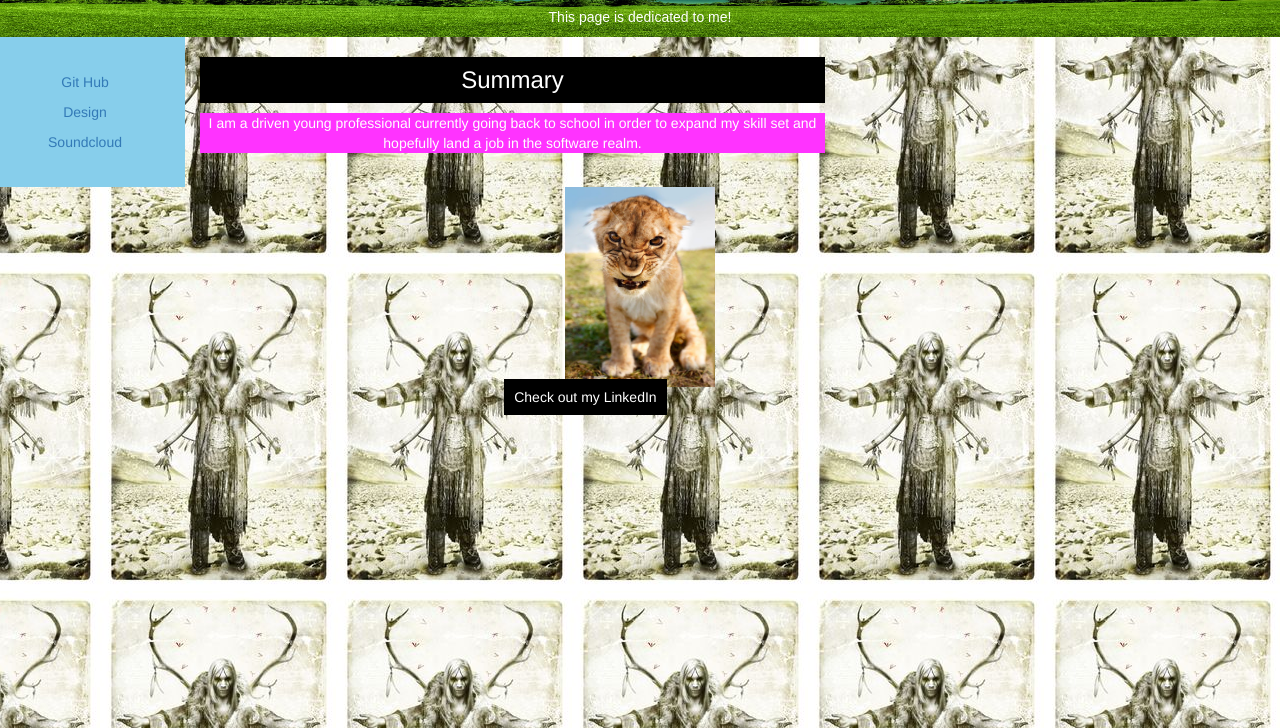
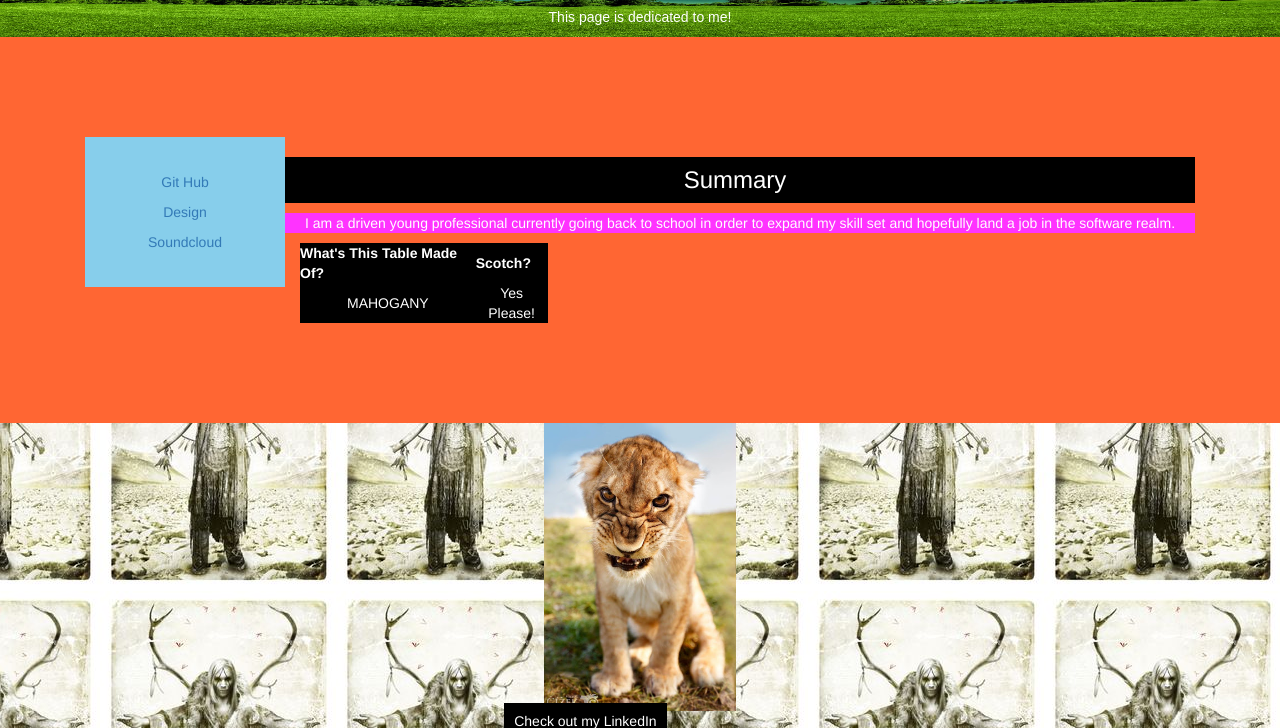
Before and after one commit to DerekScheller/DerekScheller.github.io, a plain HTML site: page Index.html in a window 1280 px wide. Shown: the part 63-791 px from the top of the page. Drawn offline with Linux system fonts and the light colour scheme; grey boxes are pictures that could not be loaded.

Commit message:
I picked a color pallette and then didn't finish implimenting it.

```diff
--- a/Index.html
+++ b/Index.html
@@ -16,20 +16,36 @@
 					<p class="strong center"> This page is dedicated to me! </p>
 				</div>
 			</div>
-			<div class="row">
-				<div class="col-sm-6" id="nav">
-					<a href="https://github.com/DerekScheller">Git Hub</a><br>
-					<a href="http://www.dailymail.co.uk/tvshowbiz/article-2923736/Heidi-Klum-41-shares-photo-sweet-crepe-smothered-high-calorie-spread-continues-maintain-curves.html">Design</a><br>
+			<div class="row backsplash">
+				<div class="col-sm-3" id="nav">
+					<a href="https://github.com/DerekScheller">Git Hub</a>
+					<br>
+					<a href="http://www.dailymail.co.uk/tvshowbiz/article-2923736/Heidi-Klum-41-shares-photo-sweet-crepe-smothered-high-calorie-spread-continues-maintain-curves.html">Design</a>
+					<br>
 					<a href="https://soundcloud.com/in-au">Soundcloud</a>
 				</div>
-				<div class="col-sm-6">
+				<div class="col-sm-">
 					<h3 class="mark" style="text-align:center;font-family:200%;">Summary</h3>
 					<p class="center soft">I am a driven young professional currently going back to school in order to expand my skill set and hopefully land a job in the software realm.</p>
+				</div>
+				<div class="col-sm-3">
+					<div>
+						<table class="mark">
+							<tr>
+								<th>What's This Table Made Of?</th>
+								<th>Scotch?
+							</tr>
+							<tr>
+								<td>MAHOGANY</td>
+								<td>Yes Please!</td>
+							</tr>
+						</table>
+					</div>
 				</div>
 			</div>
 			<div class="row">
 				<div class="col-lg-12 center">
-					<img src='Angrylittleguy.jpg' width="150" height="200">
+					<img src='Angrylittleguy.jpg' width="15%" height="25%">
 				</div>
 			</div>
 			<div class="row">
@@ -38,6 +54,11 @@
 ">Check out my LinkedIn</a>
 				</div>
 			</div>
+			<div class="row">
+				<div class="col-lg-12 center">
+					<iframe width="50%" height="166" scrolling="no" frameborder="no" src="https://w.soundcloud.com/player/?url=https%3A//api.soundcloud.com/tracks/135095804&amp;color=ff5500&amp;auto_play=true&amp;hide_related=false&amp;show_comments=true&amp;show_user=true&amp;show_reposts=false"></iframe>
+				</div>
+			</div>
 		</div>
 	</body>
 </html>
--- a/styles.css
+++ b/styles.css
@@ -5,6 +5,11 @@
 	text-align: center;
 	background-image: url("rhill.jpg");
 	background-size: 100% 100%;
+}
+.backsplash {
+	background-size: 75% 100%;
+	background-color: #FF6633;
+	padding: 100px;
 }
 body{
 	background-image: url("Feverray.jpg");
@@ -24,6 +29,9 @@ body{
 	text-align: center;
 	padding: 10px
 }
+div {
+	boarder-style: solid;
+}
 #awesomeText {font-family:"Times New Roman",Georgia,Serif; text-align:center;}
 .soft {color: #FFFFFF;background-color:#FF33FF}
 .center {text-align:center;}
```
